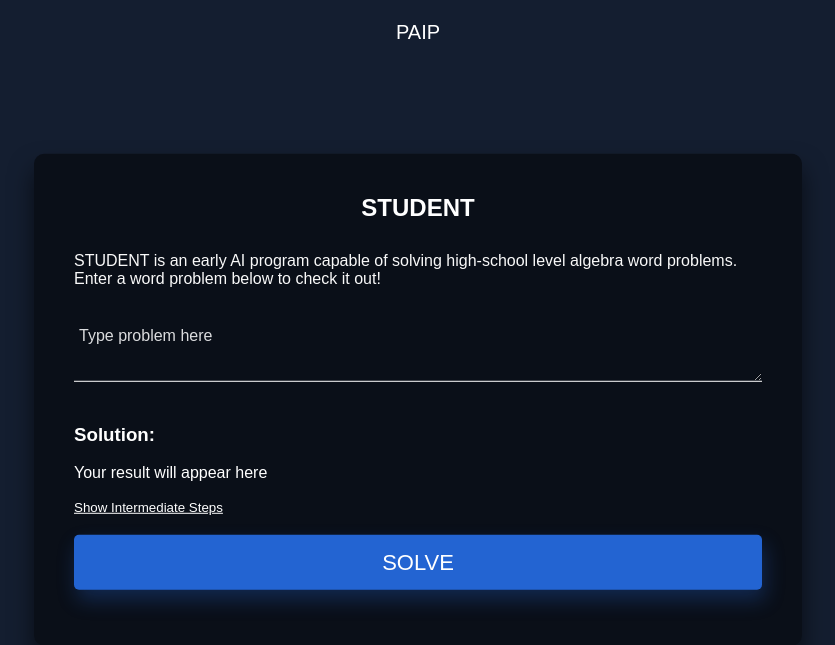
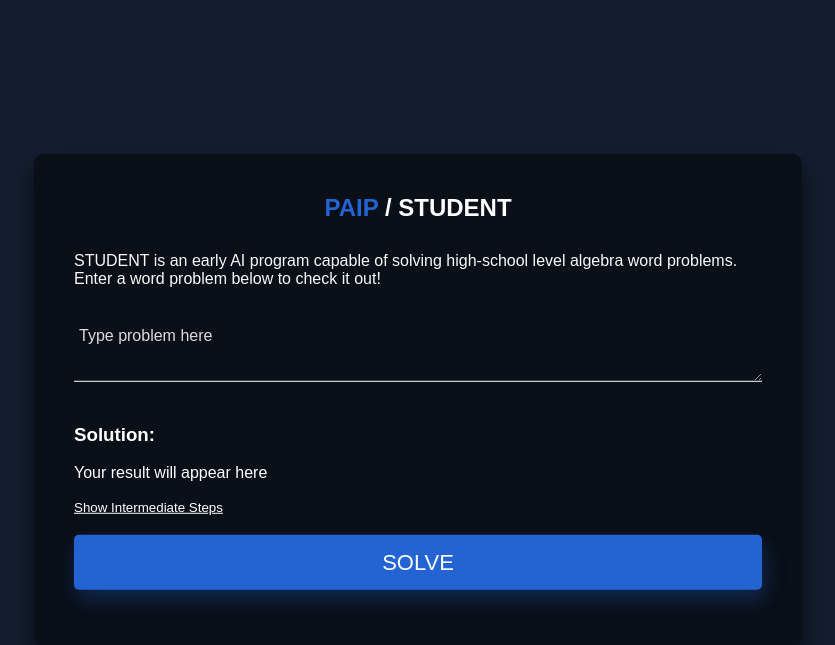
Before and after one commit to S-JZ/paip-goes-haskell, a Django app: page /student/ in a window 1280 px wide. Shown: the top 645 px of the page, without its empty margins (222-1057 px from the left). Run offline with Django 4.2, Linux system fonts and the light colour scheme; some libraries are stand-ins or nearby versions.

Commit message:
Added breadcrumb

```diff
--- a/WebApp/templates/student.html
+++ b/WebApp/templates/student.html
@@ -87,6 +87,11 @@
         text-align: center;
       }
 
+
+      .login-box a {
+        color: #2364d2;
+        text-decoration: none;
+      }
       .card-form-button {
         margin: auto;
         width: 100%;
@@ -267,12 +272,12 @@
   <body>
     <nav class="navbar bg-dark">
       <div class="container-fluid pb-4">
-       <a class="navbar-brand text-white" href="/">PAIP</a>
+       {% comment %} <a class="navbar-brand text-white" href="/">PAIP</a> {% endcomment %}
       </div>
     </nav>
 
     <div class="login-box">
-      <h2>STUDENT</h2>
+      <h2><a class="text-white" href="/">PAIP </a> / STUDENT</h2>
       <p>
         STUDENT is an early AI program capable of solving high-school level
         algebra word problems. Enter a word problem below to check it
```
